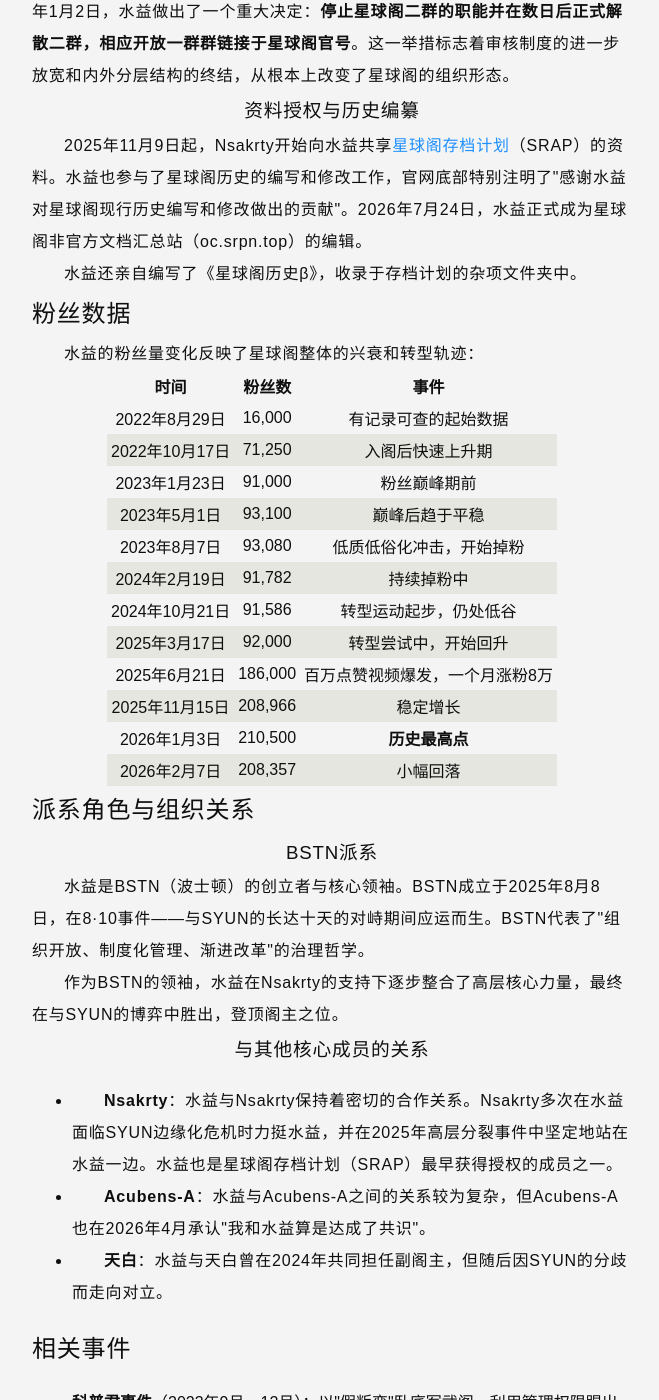
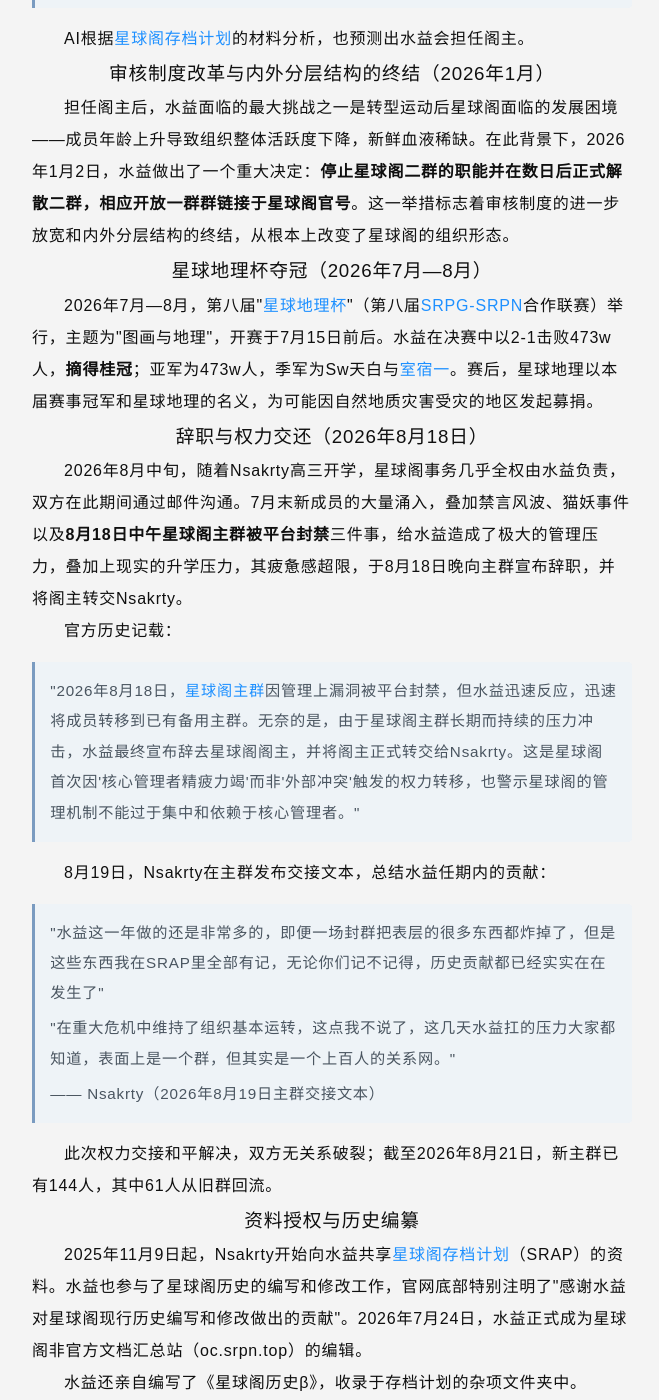
Before and after one commit to SRPNGO/post, a Jekyll site: the page built from wiki/SY.md, in a window 1280 px wide and 1400 px high, scrolled down 3423 px. Shown: the whole window, without its empty margins (308-967 px from the left). Built offline with Jekyll 4.4.1, drawn with Linux system fonts in a browser that asks for light colours; our own code applies the rules of GitHub Pages for plain Markdown files; comment, search, counter and statistics services are not loaded; some of the changed text lies outside the part shown.

Commit message:
123456789

```diff
--- a/wiki/SY.md
+++ b/wiki/SY.md
@@ -2,14 +2,14 @@
 customExtraContent: | # 这个竖线|必须加，保留后续HTML格式
   <p class="center"><a href="./wiki_intro">返回wiki主页</a></p>
 title: 水益
-description: 星球阁现任阁主，BSTN派系创立者，从创作型成员转型为管理型成员的典型代表。
+description: 星球阁前任阁主（2025年9月—2026年8月），BSTN派系创立者，从创作型成员转型为管理型成员的典型代表，2026年8月因压力辞任阁主。
 ---
 
-**水益**，来自浙江，[星球阁](/wiki/SRPN)现任阁主（2025年9月13日上任）、高层核心[BSTN](/wiki/BSTN)派系创立者与领袖，是星球阁历史上从创作型成员转型为管理型成员并最终登顶阁主的典型代表。他于2022年8月通过试卷制度入阁，在2023年[科普君事件](/wiki/KPJEvent)中以"假叛变"卧底[军武阁](/wiki/LWT)、利用管理权限一举踢出217名成员而一战成名；在2025年[转型运动](/wiki/transformation)中凭借学科视频破百万点赞实现流量突破；同年建立BSTN制衡[SYUN](/wiki/SYUN)派系，最终接替[Nsakrty](/wiki/nsakrty)成为新一任阁主，并在上任后推动了[审核制度](/wiki/reviewSystem)的彻底放宽和组织结构的重要改革。
+**水益**，来自浙江，[星球阁](/wiki/SRPN)前任阁主（**2025年9月13日—2026年8月18日**）、高层核心[BSTN](/wiki/BSTN)派系创立者与领袖，是星球阁历史上从创作型成员转型为管理型成员并最终登顶阁主的典型代表。他于2022年8月通过试卷制度入阁，在2023年[科普君事件](/wiki/KPJEvent)中以"假叛变"卧底[军武阁](/wiki/LWT)、利用管理权限一举踢出217名成员而一战成名；在2025年[转型运动](/wiki/transformation)中凭借学科视频破百万点赞实现流量突破；同年建立BSTN制衡[SYUN](/wiki/SYUN)派系，最终接替[Nsakrty](/wiki/nsakrty)成为新一任阁主，并在上任后推动了[审核制度](/wiki/reviewSystem)的彻底放宽和组织结构的重要改革。2026年8月18日，水益因主群被封与长期管理压力主动辞去阁主，阁主交还Nsakrty，成为星球阁首次因"核心管理者精疲力竭"而非外部冲突触发的权力转移。
 
 ## 概述
 
-水益是星球阁第七年历史上一个承前启后的关键人物。他从一个普通的创作型成员起步，经历了[星球圈低质低俗化](/wiki/XQDHInvasion)的冲击、转型运动的流量起伏、高层派系斗争的博弈，最终通过自身的组织能力和战略眼光登上了阁主之位。他的上任标志着星球阁完成了从早期"创作领袖治理"模式向"管理型治理"模式的转型。
+水益是星球阁第七年历史上一个承前启后的关键人物。他从一个普通的创作型成员起步，经历了[星球圈低质低俗化](/wiki/XQDHInvasion)的冲击、转型运动的流量起伏、高层派系斗争的博弈，最终通过自身的组织能力和战略眼光登上了阁主之位，并在卸任前推动审核制度放宽与组织形态转型。他的上任标志着星球阁完成了从早期"创作领袖治理"模式向"管理型治理"模式的转型，而其卸任则警示星球阁的管理机制不能过于集中和依赖于核心管理者。
 
 水益的正式资料如下：
 
@@ -20,9 +20,10 @@ description: 星球阁现任阁主，BSTN派系创立者，从创作型成员转
 | 类别 | 高层核心BSTN派系 |
 | 入阁时间 | 2022年8月前后 |
 | 入阁方式 | 试卷制度 |
-| 现任职位 | 星球阁阁主（2025年9月13日起） |
+| 阁主任期 | 2025年9月13日—2026年8月18日 |
+| 现任职位 | 前任阁主；现任星球阁官号管理 |
 | 最高粉丝数 | 约21.05万（2026年1月） |
-| 现任粉丝数 | 约20.84万（2026年2月） |
+| 现任粉丝数 | 约20.7万（2026年8月） |
 
 ## 历史
 
@@ -98,6 +99,28 @@ AI根据[星球阁存档计划](/wiki/SRAP)的材料分析，也预测出水益
 
 担任阁主后，水益面临的最大挑战之一是转型运动后星球阁面临的发展困境——成员年龄上升导致组织整体活跃度下降，新鲜血液稀缺。在此背景下，2026年1月2日，水益做出了一个重大决定：**停止星球阁二群的职能并在数日后正式解散二群，相应开放一群群链接于星球阁官号**。这一举措标志着审核制度的进一步放宽和内外分层结构的终结，从根本上改变了星球阁的组织形态。
 
+### 星球地理杯夺冠（2026年7月—8月）
+
+2026年7月—8月，第八届"[星球地理杯](/wiki/SRPGcup)"（第八届[SRPG-SRPN](/wiki/SRPG)合作联赛）举行，主题为"图画与地理"，开赛于7月15日前后。水益在决赛中以2-1击败473w人，**摘得桂冠**；亚军为473w人，季军为Sw天白与[室宿一](/wiki/ssy)。赛后，星球地理以本届赛事冠军和星球地理的名义，为可能因自然地质灾害受灾的地区发起募捐。
+
+### 辞职与权力交还（2026年8月18日）
+
+2026年8月中旬，随着Nsakrty高三开学，星球阁事务几乎全权由水益负责，双方在此期间通过邮件沟通。7月末新成员的大量涌入，叠加禁言风波、猫妖事件以及**8月18日中午星球阁主群被平台封禁**三件事，给水益造成了极大的管理压力，叠加上现实的升学压力，其疲惫感超限，于8月18日晚向主群宣布辞职，并将阁主转交Nsakrty。
+
+官方历史记载：
+
+> "2026年8月18日，[星球阁主群](/wiki/mainGroup)因管理上漏洞被平台封禁，但水益迅速反应，迅速将成员转移到已有备用主群。无奈的是，由于星球阁主群长期而持续的压力冲击，水益最终宣布辞去星球阁阁主，并将阁主正式转交给Nsakrty。这是星球阁首次因'核心管理者精疲力竭'而非'外部冲突'触发的权力转移，也警示星球阁的管理机制不能过于集中和依赖于核心管理者。"
+
+8月19日，Nsakrty在主群发布交接文本，总结水益任期内的贡献：
+
+> "水益这一年做的还是非常多的，即便一场封群把表层的很多东西都炸掉了，但是这些东西我在SRAP里全部有记，无论你们记不记得，历史贡献都已经实实在在发生了"
+>
+> "在重大危机中维持了组织基本运转，这点我不说了，这几天水益扛的压力大家都知道，表面上是一个群，但其实是一个上百人的关系网。"
+>
+> —— Nsakrty（2026年8月19日主群交接文本）
+
+此次权力交接和平解决，双方无关系破裂；截至2026年8月21日，新主群已有144人，其中61人从旧群回流。
+
 ### 资料授权与历史编纂
 
 2025年11月9日起，Nsakrty开始向水益共享[星球阁存档计划](/wiki/SRAP)（SRAP）的资料。水益也参与了星球阁历史的编写和修改工作，官网底部特别注明了"感谢水益对星球阁现行历史编写和修改做出的贡献"。2026年7月24日，水益正式成为星球阁非官方文档汇总站（oc.srpn.top）的编辑。
@@ -122,6 +145,9 @@ AI根据[星球阁存档计划](/wiki/SRAP)的材料分析，也预测出水益
 | 2025年11月15日 | 208,966 | 稳定增长 |
 | 2026年1月3日 | 210,500 | **历史最高点** |
 | 2026年2月7日 | 208,357 | 小幅回落 |
+| 2026年8月1日 | 207,000 | 缓慢回落，整体平稳 |
+
+此外，据2026年7月的分析资料，水益在转型后的地理领域累计获得334.2万点赞与近9万新增粉丝，其地理类视频的吸粉效率（TFLR）在同类创作者中处于较高水平。
 
 ## 派系角色与组织关系
 
@@ -133,7 +159,7 @@ AI根据[星球阁存档计划](/wiki/SRAP)的材料分析，也预测出水益
 
 ### 与其他核心成员的关系
 
-- **Nsakrty**：水益与Nsakrty保持着密切的合作关系。Nsakrty多次在水益面临SYUN边缘化危机时力挺水益，并在2025年高层分裂事件中坚定地站在水益一边。水益也是星球阁存档计划（SRAP）最早获得授权的成员之一。
+- **Nsakrty**：水益与Nsakrty保持着密切的合作关系。Nsakrty多次在水益面临SYUN边缘化危机时力挺水益，并在2025年高层分裂事件中坚定地站在水益一边。水益也是星球阁存档计划（SRAP）最早获得授权的成员之一。2026年8月水益辞任阁主后，Nsakrty重新接任，并在交接文本中对其贡献给予高度肯定。
 
 - **Acubens-A**：水益与Acubens-A之间的关系较为复杂，但Acubens-A也在2026年4月承认"我和水益算是达成了共识"。
 
@@ -147,6 +173,8 @@ AI根据[星球阁存档计划](/wiki/SRAP)的材料分析，也预测出水益
 - **高层分裂事件**（2025年8月）：与SYUN的矛盾公开化
 - **[8·10事件](/wiki/810Event)**（2025年8月10日—11日）：双方冲突达到最高点后和解
 - **二次科普君事件**（2023年12月）：被科普君列入白名单，后通过假叛变瓦解军武阁
+- **第八届星球地理杯**（2026年7月—8月）：决赛2-1击败473w人夺冠
+- **2026年8月18日主群被封与阁主辞职事件**（2026年8月）：主群因管理漏洞被平台封禁，水益迅速转移成员后宣布辞去阁主，阁主交还Nsakrty
 
 ## 评价
 
@@ -162,15 +190,24 @@ Nsakrty在2026年4月的对话中对水益的评价则体现了高度的信任
 
 > "不过让水益当阁主大家应该都没啥意见了。"
 
+在2026年8月19日的交接文本中，Nsakrty对水益一年来的贡献给予了总结性评价：
+
+> "水益的上任直接推动审核制度开放，这一点无可辩驳""水益在接手日常杂活的同时还积极更新视频什么的，其实本身也是在为创作做贡献"
+>
+> "这些年水益在努力的，其实就是延续星球阁本身。从心底上，我是真的感谢他。"
+>
+> —— Nsakrty（2026年8月19日主群交接文本）
+
 ## 参考资料
 
 1. 《星球阁相关文字资料》- 成员信息章节、历史编年章节、科普君事件章节
-2. 《星球阁粉丝统计260210》- 水益数据行
+2. 《星球阁粉丝统计260731》- 水益数据行
 3. 《2026年2月28日Nsakrty和水益的对话》
 4. 《2026年4月19日Nsakrty和Acubens-A的对话》
-5. 《群聊聊天记录（总结版）》
-6. 星球阁官网（srpn.top）首页
+5. 《2026年8月水益主动辞职阁主的相关记录》
+6. 《群聊聊天记录（总结版）》
+7. 星球阁官网（srpn.top）首页
 
 ---
 
-注：本文由AI经《星球阁存档计划》资料整理而生成，并经过Nsakrty的审核和修改，最后更新于2026年7月。内容仅供参考，不代表官方立场，更多详情请参考星球阁官网([srpn.top](https://srpn.top))。
+注：本文由AI经《星球阁存档计划》资料整理而生成，并经过Nsakrty的审核和修改，最后更新于2026年8月。内容仅供参考，不代表官方立场，更多详情请参考星球阁官网([srpn.top](https://srpn.top))。
```
Also changed, not shown: SRMP.md (added, +77 -0 lines), wiki/SRPH.md (added, +71 -0 lines), wiki/SRPN.md (+1 -1 lines), wiki/StarZero.md (+1 -1 lines), wiki/orgList.md (added, +187 -0 lines), wiki/ssy.md (+1 -1 lines), wiki/wiki_catalog.json (+8 -0 lines), wiki/wiki_index.json, wiki/wiki_index_snapshot.js.
